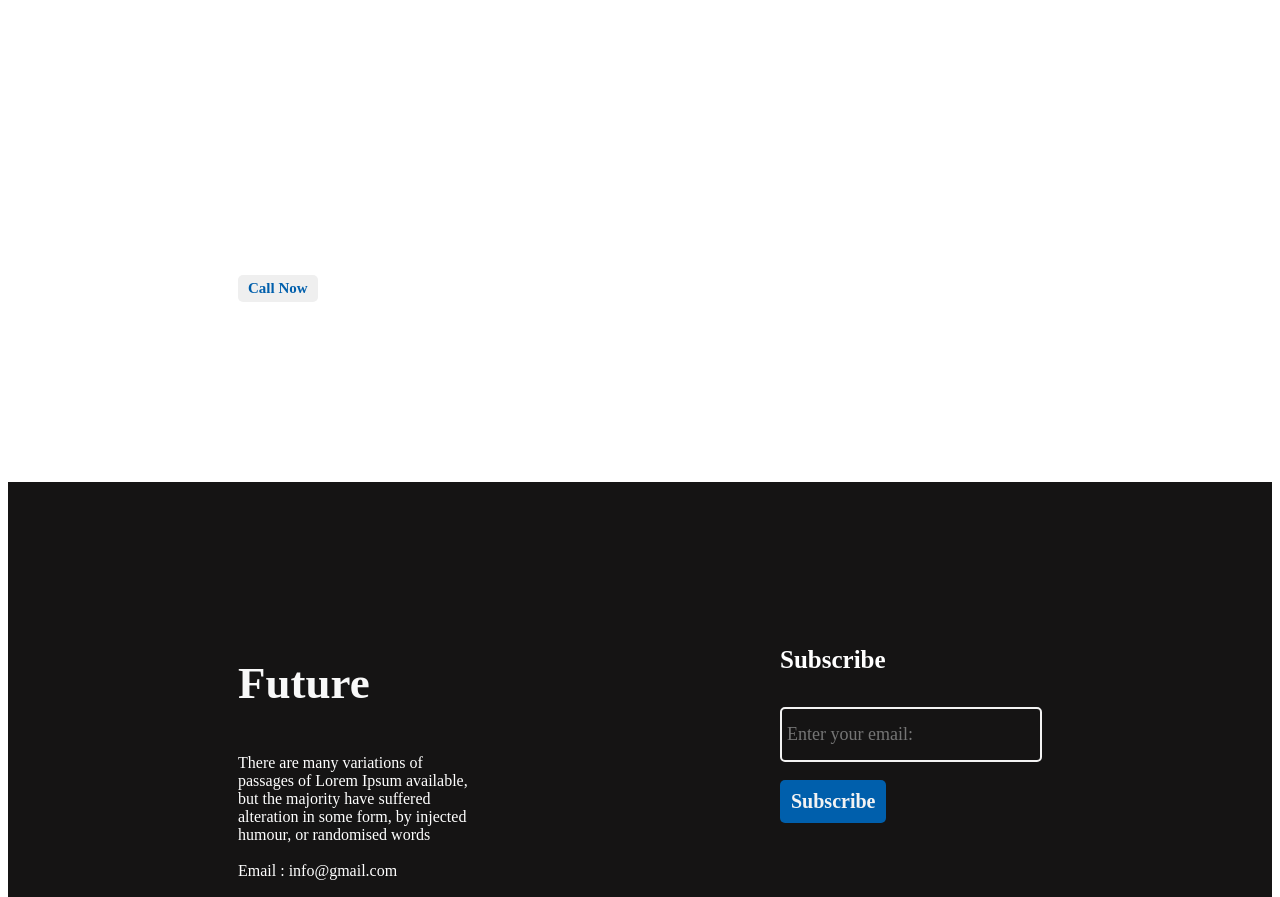
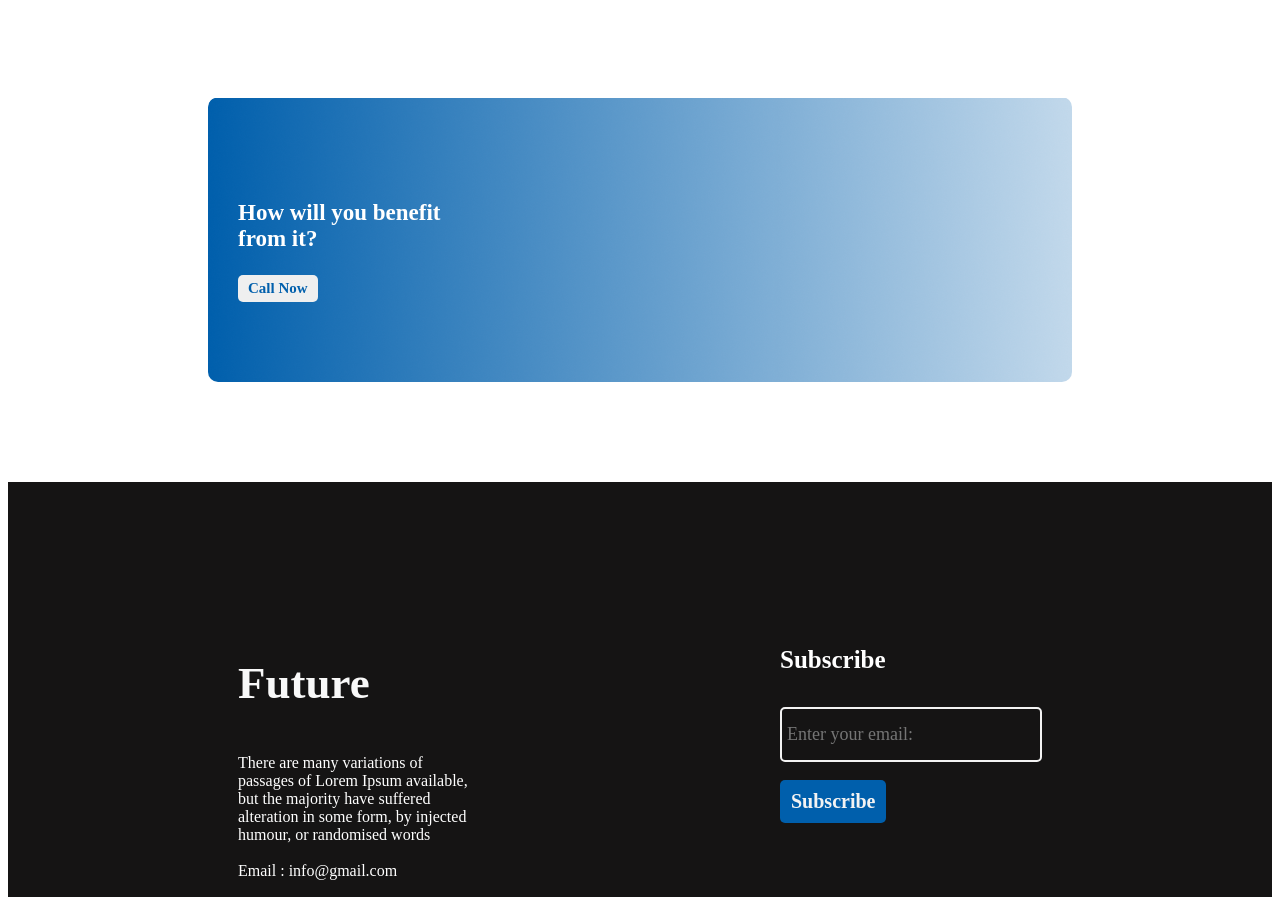
Before and after one commit to jakariacst318/portfolio1, a plain HTML site: page index.html in a window 1280 px wide. Shown: the part 2198-3095 px from the top of the page. Drawn offline with Linux system fonts and the light colour scheme.

Commit message:
image src issue solve

```diff
--- a/styles.css
+++ b/styles.css
@@ -114,7 +114,7 @@ ul li {
 .gradiant-section {
     margin: 100px 200px;
     padding: 80px 30px;
-    background-image: url('/new-year-new-me-main/images/gradient1.png');
+    background-image: url('images/gradient1.png');
     border: none;
     border-radius: 10px;
 }
```
